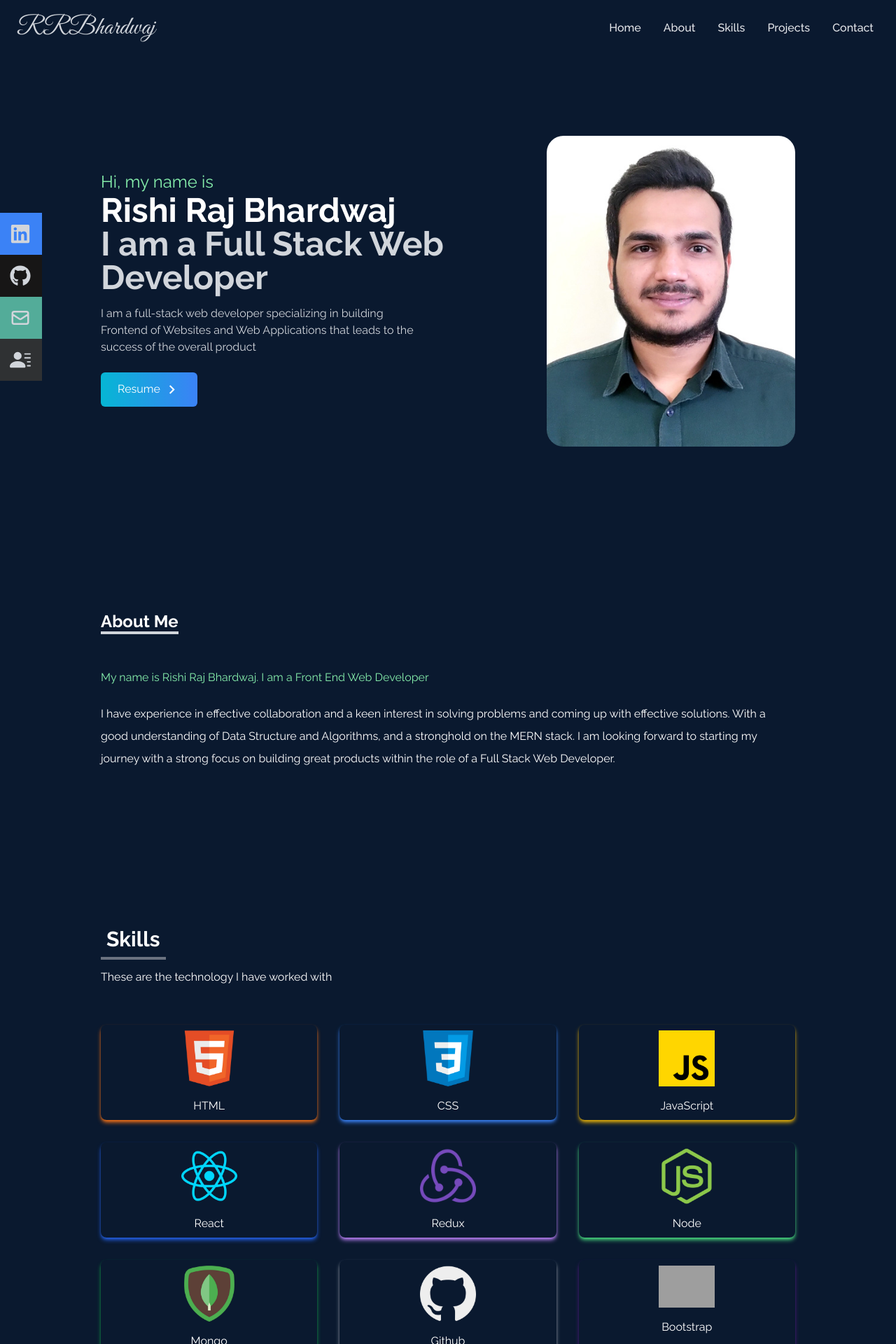
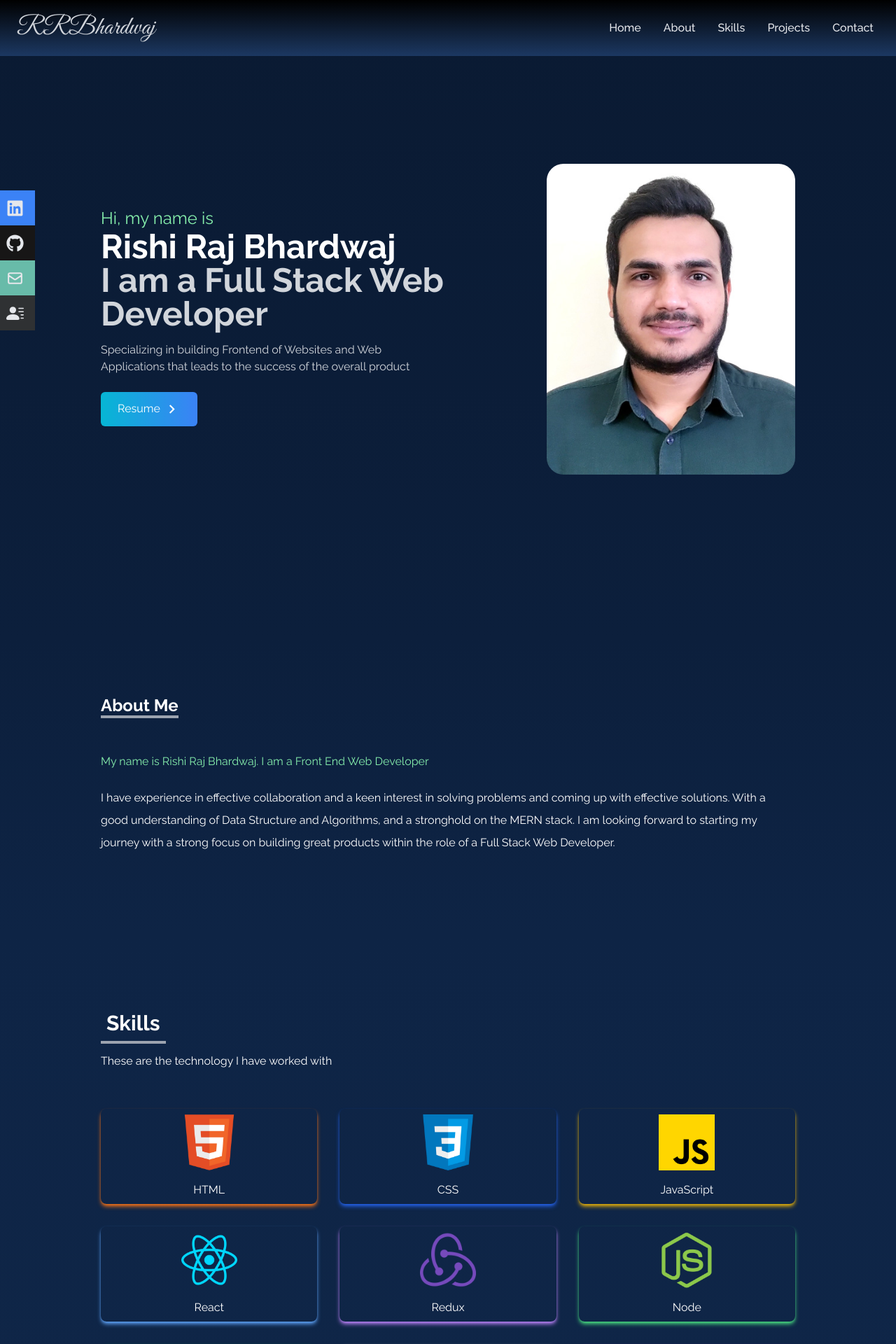
Before and after one commit to RRBhardwaj/RRBhardwaj.github.io, a React (Create React App) app: page / in a window 1280 px wide. Shown: the top 1920 px of the page at 70% size. Built offline with nearby package versions, Linux system fonts and the light colour scheme; grey boxes are pictures that could not be loaded; the HTML template or start-up script is replaced by a standard one; a web font is replaced by a local one.

Commit message:
All Commit

```diff
--- a/src/App.jsx
+++ b/src/App.jsx
@@ -1,10 +1,11 @@
 // import './App.css';
 import About from "./components/About";
 import Contacts from "./components/Contacts";
+import Footer from "./components/Footer";
 import Github from "./components/Github";
 import Home from "./components/Home";
 import Navbar from "./components/Navbar";
-// import Projects from "./components/Projects";
+import Projects from "./components/Projects";
 import Skills from "./components/Skills";
 import SocialLinks from "./components/SocialLinks";
 
@@ -15,9 +16,10 @@ function App() {
         <Home/>
         <About/>
         <Skills/>
-        {/* <Projects/> */}
+        <Projects/>
         <Github/>
         <Contacts/>
+        <Footer/>
         <SocialLinks/>
     </div>
   );
--- a/src/components/About.jsx
+++ b/src/components/About.jsx
@@ -1,11 +1,11 @@
-import React from 'react'
+import React from 'react';
 
 const About = () => {
   return (
-    <div name="about" className='w-full h-50vh bg-[#0a192f] text-white pt-14 pb-24'>
+    <div name="about" className='w-full h-max text-white pt-16 pb-24 bg-gradient-to-b from-[#0c1f3c] to-[#0e2445]'>
         <div className='max-w-screen-lg p-4 mx-auto flex flex-col justify-  center w-full h-full'>
             <div className='pb-8'>
-                <p className='text-2xl font-bold inline border-b-4 border-gray-300 pt-5'>About Me</p>
+                <p className='text-2xl font-bold inline border-b-4 border-gray-400 pt-5'>About Me</p>
             </div>
             <p className='text-md mt-5 text-green-300'>
                 My name is Rishi Raj Bhardwaj. I am a Front End Web Developer
--- a/src/components/Contacts.jsx
+++ b/src/components/Contacts.jsx
@@ -2,18 +2,22 @@ import React from 'react';
 
 const Contacts = () => {
   return (
-    <div name='contact' className='w-full h-screen bg-[#0a192f] flex justify-center items-center p-4'>
-        <form method='POST' action="https://getform.io/f/ab54af18-74b5-4476-b2cc-3a71e6bc6b8a" className='flex flex-col max-w-[600px] w-full'>
-            <div className='pb-8'>
-                <p className='text-4xl font-bold inline border-b-4 border-gray-600 text-white'>Contact</p>
-            </div>
-            <input className='bg-white p-2 rounded-lg' type="text" placeholder='Name' name='name' />
-            <input className='my-4 p-2 bg-white rounded-lg' type="email" placeholder='Email' name='email' />
-            <textarea className='bg-white p-2 rounded-xl' name="message" rows="10" placeholder='Message'></textarea>
-            <button className='text-white border-2 hover:bg-sky-700 hover:border-sky-800 px-4 py-3 my-8 mx-auto flex items-center rounded-2xl'>Send Message</button>
-        </form>
+    <div name='contact' className='w-full max-h-screen text-white p-4 bg-gradient-to-b from-[#122c54] to-[#14315a] pt-16 pb-8 object-contain'>
+      <div className='flex flex-col p-4 justify-center max-w-screen-lg mx-auto h-fit'>
+        <div className='pb-4'>
+          <p className='text-4xl font-bold inline border-b-4 border-gray-400'>Contact</p>
+        </div>
+      </div>
+       <div className='flex justify-center items-center'>
+        <form method='POST' action="https://getform.io/f/ab54af18-74b5-4476-b2cc-3a71e6bc6b8a" className='flex flex-col w-full md:w-1/2'>
+              <input className='bg-white p-2 rounded-lg' type="text" placeholder='Name' name='name' required/>
+              <input className='my-4 p-2 bg-white rounded-lg' type="email" placeholder='Email' name='email' required/>
+              <textarea className='bg-white p-2 rounded-xl' name="message" rows="10" placeholder='Message'></textarea>
+              <button className='text-white border-2 hover:bg-sky-700 hover:border-sky-800 px-4 py-3 mt-4 mb-2 mx-auto flex items-center rounded-2xl'>Send Message</button>
+          </form>
+       </div>
     </div>
   )
 }
 
-export default Contacts
+export default Contacts;
--- a/src/components/Home.jsx
+++ b/src/components/Home.jsx
@@ -12,14 +12,14 @@ const Home = () => {
     link.click();
   }
   return (
-    <div name="home" className='w-full h-screen bg-[#0a192f] pt-8'>
+    <div name="home" className='w-full h-150vh md:min-h-fit py-16 bg-gradient-to-b from-[#0a1a32] to-[#0c1f3c] md:py-14 sm:py-20 min-h-fit'>
         {/* container */}
-        <div className='max-w-screen-lg mx-auto flex flex-col items-center justify-center h-full px-4 md:flex-row'>
+        <div className='max-w-screen-lg mx-auto flex flex-col items-center justify-center h-screen px-4 md:flex-row'>
           <div className='flex flex-col justify-center h-full'>
             <p className='text-2xl text-green-300'>Hi, my name is</p>
             <h2 className='text-4xl sm:text-5xl font-bold text-white'>Rishi Raj Bhardwaj</h2>
             <h2 className='text-4xl sm:text-5xl font-bold text-gray-300'>I am a Full Stack Web Developer</h2>
-            <p className=' text-gray-300 py-4 max-w-md'>I am a full-stack web developer specializing in building Frontend of Websites and Web Applications that leads to the success of the overall product </p>
+            <p className=' text-gray-300 py-4 max-w-md'>Specializing in building Frontend of Websites and Web Applications that leads to the success of the overall product </p>
             <div>
               <a className='group text-white w-fit px-6 py-3 my-2 flex items-center rounded-md bg-gradient-to-r from-cyan-500 to to-blue-500 cursor-pointer' href='Rishi_Bhardwaj_Resume.pdf' target="_blank" download={true} rel="noreferrer" onClick={handleClick}>
                  Resume
--- a/src/components/Navbar.jsx
+++ b/src/components/Navbar.jsx
@@ -1,5 +1,6 @@
 import React,{useState} from 'react';
 import {FaBars, FaTimes} from "react-icons/fa";
+import {Link} from "react-scroll";
 
 const Navbar = () => {
     const [nav, setNav] = useState(false);
@@ -9,28 +10,27 @@ const Navbar = () => {
     const links = [
         {
             id:1,
-            link:"Home"
+            link:"home"
         },
         {
             id:2,
-            link:"About"
+            link:"about"
         },
         {
             id:3,
-            link:"Skills"
+            link:"skills"
         },
         {
             id:4,
-            link:"Projects"
+            link:"projects"
         },
         {
             id:5,
-            link:"Contact"
+            link:"contact"
         }
     ]
-
   return (
-    <div className='fixed w-full h-[80px] flex justify-between items-center px-4 bg-[#0a192f] text-gray-300'>
+    <div className='fixed w-full h-[80px] flex justify-between items-center px-4 py-4 text-gray-300 bg-gradient-to-b from-[#000000] to-[#1c3862]'>
         <div>
             <h4 className='text-4xl ml-2 font-signature cursor-none'>RRBhardwaj</h4>
         </div>
@@ -39,7 +39,9 @@ const Navbar = () => {
         <ul className="hidden md:flex">
             {
                 links.map(({id,link})=>(
-                    <li key={id} className='px-4 cursor-pointer capitalize font-medium text-gray-200 hover:scale-105 duration-200'>{link}</li>
+                    <li key={id} className='px-4 cursor-pointer capitalize font-medium text-gray-200 hover:scale-105 duration-200'>
+                        <Link to={link} smooth duration={500}>{link}</Link>
+                    </li>
                 ))
             }
             {/* <li className='px-4 cursor-pointer capitalize font-medium text-gray-200 hover:scale-105 duration-200'><BsFillMoonStarsFill/></li> */}
@@ -54,7 +56,9 @@ const Navbar = () => {
         <ul className={!nav ? "hidden" : "absolute top-0 left-0 w-full h-screen bg-[#0a192f] flex flex-col justify-center items-center"}>
             {
                 links.map(({id,link}) => (
-                    <li key={id} className='"px-4 py-6 text-4xl capitalize cursor-pointer'>{link}</li>
+                    <li key={id} className='"px-4 py-6 text-4xl capitalize cursor-pointer'>
+                        <Link onClick={()=>handleClick()} to={link} smooth duration={500}>{link}</Link>
+                    </li>
                 ))
             }
         </ul>
--- a/src/components/Projects.jsx
+++ b/src/components/Projects.jsx
@@ -1,11 +1,21 @@
-import React from 'react'
+import React from 'react';
+// import { data } from "../data/data.js";
+
 
 const Projects = () => {
+  // const project = data;
   return (
-    <div name="project" className='bg-[#0a192f] w-full h-full pt-24'>
+    <div name='projects' className='w-full md:h-screen text-white bg-gradient-to-b from-[#0f2648] to-[#112a4f]'>
+      <div className='max-w-[1000px] mx-auto p-4 flex flex-col justify-center w-full h-full'>
+        <div className='pb-8'>
+          <p className='text-4xl font-bold inline border-b-4 border-gray-400'>Projects</p>
+          <p className='py-6'>Check out some of my recent work</p>
+        </div>
+        {/* container for projects */}{/*  */}
 
+      </div>
     </div>
-  )
-}
+  );
+};
 
 export default Projects;
--- a/src/components/Skills.jsx
+++ b/src/components/Skills.jsx
@@ -22,7 +22,7 @@ const Skills = () => {
             id:2,
             src:css,
             title:"CSS",
-            style: "shadow-blue-500"
+            style: "shadow-blue-600"
         },
         {
             id:3,
@@ -34,7 +34,7 @@ const Skills = () => {
             id:4,
             src:reactImage,
             title:"React",
-            style: "shadow-blue-600"
+            style: "shadow-blue-400"
         },
         {
             id:5,
@@ -64,14 +64,14 @@ const Skills = () => {
             id:9,
             src:bootstrap,
             title:"Bootstrap",
-            style: "shadow-purple-900"
+            style: "shadow-purple-800"
         },
     ]
   return (
-    <div name="skills" className='bg-[#0a192f] w-full h-150vh pt-24'>
+    <div name="skills" className='bg-gradient-to-b from-[#0e2445] to-[#0f2648] w-full h-150vh pt-24'>
         <div className='max-w-screen-lg mx-auto p-4 flex flex-col justify-center w-full h-full text-white'>
             <div>
-                <p className='text-3xl font-bold border-b-4 border-gray-500 p-2 inline'>Skills</p>
+                <p className='text-3xl font-bold border-b-4 border-gray-400 p-2 inline'>Skills</p>
                 <p className='py-6'>These are the technology I have worked with</p>
             </div>
             <div className='w-full grid grid-cols-2 sm:grid-cols-3 gap-8 text-center py-8 px-12 sm:px-0'>
--- a/src/components/SocialLinks.jsx
+++ b/src/components/SocialLinks.jsx
@@ -15,25 +15,25 @@ const SocialLinks = () => {
         window.location.href = 'mailto:rishirajbhardwaj20@example.com';
       };
   return (
-    <div className='hidden lg:flex fixed flex-col top-[38%] left-0'>
+    <div className='hidden xl:flex fixed flex-col top-[34%] left-0'>
             <ul>
-                <li className='w-[160px] h-[60px] flex justify-between items-center ml-[-100px] hover:ml-[-10px] duration-300 bg-blue-500'>
-                    <a className='flex justify-between items-center w-full text-gray-300' href="https://linkedin.com" target="_blank" rel="noreferrer">Linkedin<FaLinkedin size={30}/></a>
+                <li className='w-[150px] h-[50px] flex justify-between items-center ml-[-100px] hover:ml-[-10px] duration-200 bg-blue-500'>
+                    <a className='flex justify-between items-center w-full text-gray-200' href="https://linkedin.com" target="_blank" rel="noreferrer">Linkedin<FaLinkedin size={25}/></a>
                 </li>
             </ul>
             <ul>
-                <li className='w-[160px] h-[60px] flex justify-between items-center ml-[-100px] hover:ml-[-10px] duration-300 bg-[#171616]'>
-                    <a className='flex justify-between items-center w-full text-gray-300' href="https://github.com/RRBhardwaj" target="_blank" rel="noreferrer">Github<FaGithub size={30}/></a>
+                <li className='w-[150px] h-[50px] flex justify-between items-center ml-[-100px] hover:ml-[-10px] duration-200 bg-[#171616]'>
+                    <a className='flex justify-between items-center w-full text-gray-200' href="https://github.com/RRBhardwaj" target="_blank" rel="noreferrer">Github<FaGithub size={25}/></a>
                 </li>
             </ul>
             <ul>
-                <li className='w-[160px] h-[60px] flex justify-between items-center ml-[-100px] hover:ml-[-10px] duration-300 bg-[#53ac99]'>
-                    <a className='flex justify-between items-center w-full text-gray-300' href="mailto:rishirajbhardwaj20@gmail.com" target="_blank" rel="noopener noreferrer" onClick={handleMail}>Email<HiOutlineMail size={30}/></a>
+                <li className='w-[150px] h-[50px] flex justify-between items-center ml-[-100px] hover:ml-[-10px] duration-200 bg-[#68bba9]'>
+                    <a className='flex justify-between items-center w-full text-gray-200' href="mailto:rishirajbhardwaj20@gmail.com" target="_blank" rel="noopener noreferrer" onClick={handleMail}>Email<HiOutlineMail size={25}/></a>
                 </li>
             </ul>
             <ul>
-                <li className='w-[160px] h-[60px] flex justify-between items-center ml-[-100px] hover:ml-[-10px] duration-300 bg-[#2f3133]'>
-                    <a className='flex justify-between items-center w-full text-gray-300' href="/Rishi_Bhardwaj_Resume.pdf" target="_blank" rel="noreferrer" download={true} onClick={handleClick}>Resume<BsFillPersonLinesFill size={30}/></a>
+                <li className='w-[150px] h-[50px] flex justify-between items-center ml-[-100px] hover:ml-[-10px] duration-200 bg-[#2f3133]'>
+                    <a className='flex justify-between items-center w-full text-gray-200' href="/Rishi_Bhardwaj_Resume.pdf" target="_blank" rel="noreferrer" download={true} onClick={handleClick}>Resume<BsFillPersonLinesFill size={25}/></a>
                 </li>
             </ul>
         </div>
```
Also changed, not shown: src/components/Footer.jsx (added, +30 -0 lines), src/components/Github.jsx (+4 -16 lines).
